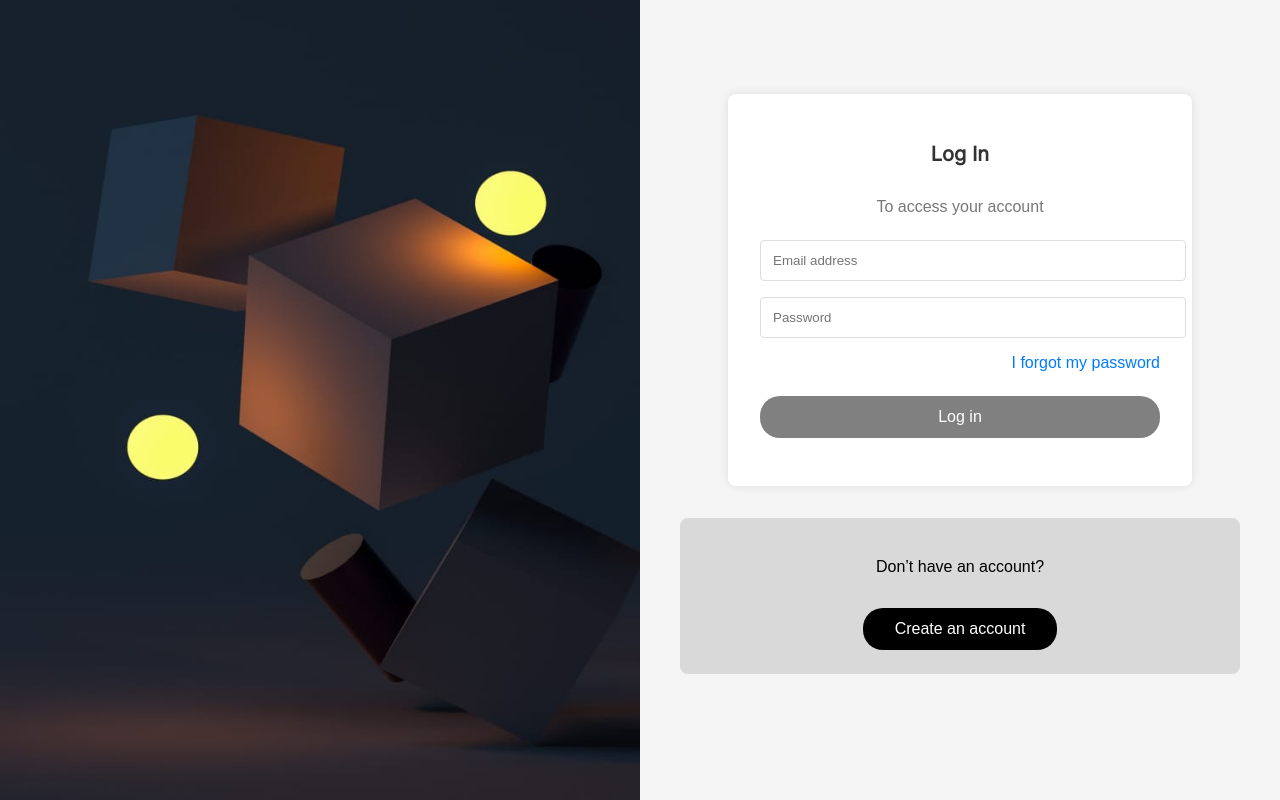
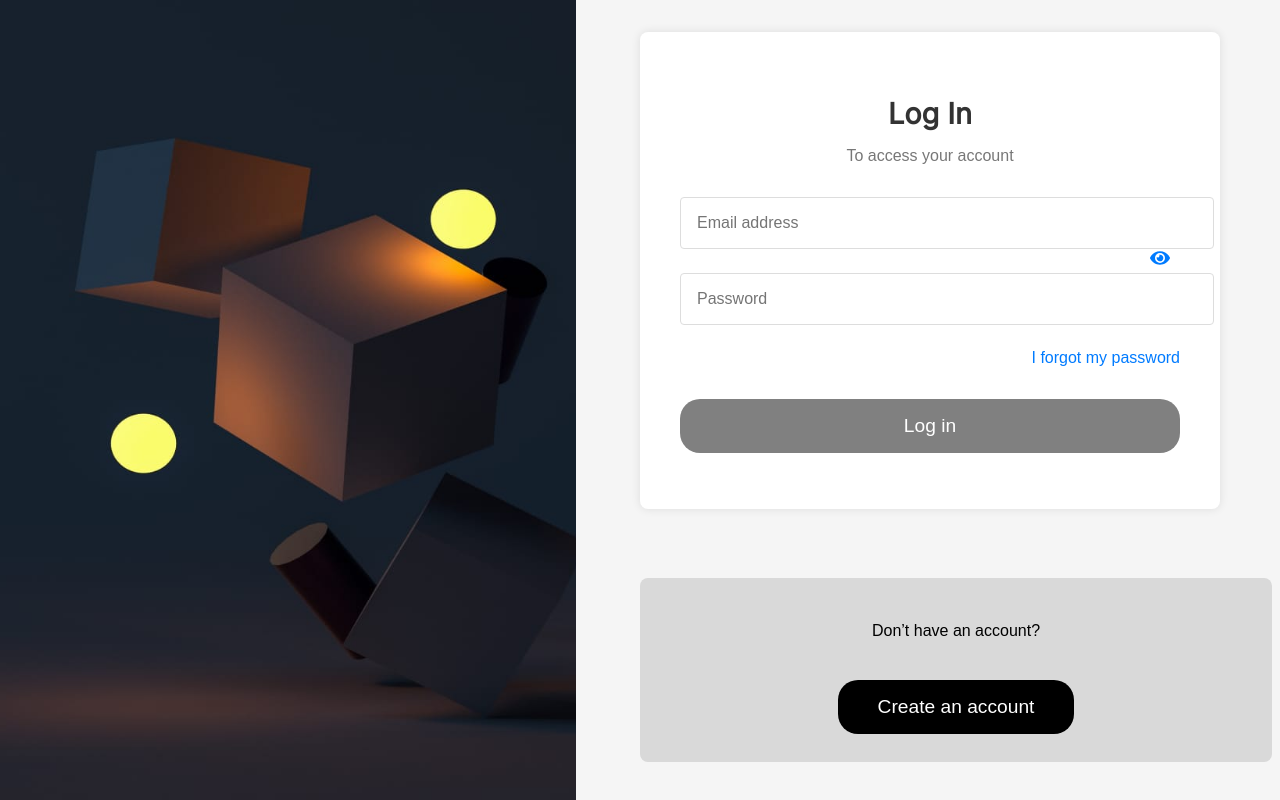
Before and after one commit to shem958/erp_frontend, a React (Create React App) app: page / in a window 1280 px wide. Built offline with nearby package versions, Linux system fonts and the light colour scheme.

Commit message:
adjusted login container and create account container

```diff
--- a/src/Login.css
+++ b/src/Login.css
@@ -4,13 +4,12 @@ html, body {
   padding: 0;
   font-family: Arial, sans-serif;
 }
+
 .login-container {
   display: flex;
   height: 100vh;
   overflow: hidden;
 }
-
-
 
 .login-image {
   flex: 1;
@@ -26,81 +25,112 @@ html, body {
   align-items: center;
   background-color: #f5f5f5;
   height: 100%;
+  padding: 2rem 4rem; /* Added padding for better alignment */
 }
 
 .login-form {
   width: 100%;
-  max-width: 400px;
+  max-width: 500px; /* Increased max-width for a larger form */
   background: white;
-  padding: 2rem;
+  padding: 2.5rem; /* Increased padding for better spacing */
   border-radius: 8px;
   box-shadow: 0 0 10px rgba(0, 0, 0, 0.1);
-  display: flex;
-  flex-direction: column;
-  justify-content: center;
+  margin: 0 auto;
 }
+
 .login-form h2 {
   margin-bottom: 1rem;
   font-weight: bold;
   text-align: center;
+  font-size: 1.8rem; /* Increased font size for better visibility */
 }
 
 .login-form p {
-  margin-bottom: 1.5rem;
+  margin-bottom: 2rem; /* Increased margin-bottom for better spacing */
   color: #777;
   text-align: center;
+  font-size: 1rem;
 }
 
 .login-form input {
   width: 100%;
-  padding: 0.75rem;
-  margin-bottom: 1rem;
+  padding: 1rem; /* Increased padding for better visibility */
+  margin-bottom: 1.5rem; /* Increased margin-bottom for better spacing */
   border: 1px solid #ddd;
   border-radius: 4px;
+  font-size: 1rem;
+}
+.password-container {
+  position: relative;
+  width: 100%;
+}
+.password-container .toggle-password-icon {
+  position: absolute;
+  top: -25px;
+  right: 10px;
+  cursor: pointer;
+  font-size: 1.25rem;
+  color: #007bff;
 }
 
+.password-container .toggle-password-icon:hover {
+  color: #0056b3;
+}
 .login-form .forgot-password {
   display: block;
-  margin-bottom: 1.5rem;
+  margin-bottom: 2rem; /* Increased margin-bottom for better spacing */
   text-align: right;
   color: #007bff;
   text-decoration: none;
+  font-size: 1rem;
 }
+
+.login-form .forgot-password:hover {
+  text-decoration: underline;
+}
+
 .login-form button {
   width: 100%;
-  padding: 0.75rem;
+  padding: 1rem; /* Increased padding for better visibility */
   border: none;
   border-radius: 20px;
   cursor: pointer;
-  font-size: 1rem;
+  font-size: 1.2rem; /* Increased font size for better visibility */
   transition: background-color 0.3s ease;
   margin-bottom: 1rem;
-}
-
-.login-form .login-button {
-  background-color: #808080; /* Grey color for login button */
+  background-color: #808080;
   color: white;
 }
 
 .login-form .login-button:hover {
-  background-color: #666666; /* Darker grey on hover */
+  background-color: #666666;
 }
+
 .create-account-container {
-  width: 80%;
-  text-align: center;
+  display: flex;
+  flex-direction: column;
+  justify-content: center;
+  align-items: center;
+  width: 100%;
   background-color: #d9d9d9;
-  padding: 1.5rem;
+  padding: 1.75rem; /* Added padding for better spacing */
   border-radius: 8px;
-  margin: 2rem auto;
+  margin: auto;
 }
+
+.create-account-container p {
+  margin-bottom: 1.5rem; /* Increased margin-bottom for better spacing */
+  font-size: 1rem;
+}
+
 .create-account-button {
   background-color: #000;
   color: white;
   border: none;
   border-radius: 20px;
-  padding: 0.75rem 2rem;
+  padding: 1rem 2.5rem; /* Increased padding for better visibility */
   cursor: pointer;
-  font-size: 1rem;
+  font-size: 1.2rem; /* Increased font size for better visibility */
   transition: background-color 0.3s ease;
   margin-top: 1rem;
 }
--- a/src/Login.js
+++ b/src/Login.js
@@ -1,5 +1,6 @@
 import React, { useState } from "react";
 import { useNavigate } from "react-router-dom";
+import { FaEye, FaEyeSlash } from "react-icons/fa"; // Importing the icons
 import "./Login.css";
 /*
 > Use navigate : A hook from 'react-router-dom' used for navigation between routes
@@ -10,6 +11,7 @@ const Login = () => {
   // email - A state variable used to hold the user's email input
   const [password, setPassword] = useState("");
   // password -  A state variable to hold the user's password
+  const [showPassword, setShowPassword] = useState(false); // State to track if password is shown
   const navigate = useNavigate();
   // navigate - A function used to programmatically navigate to a different route within the application
 
@@ -43,12 +45,20 @@ const Login = () => {
             value={email}
             onChange={(e) => setEmail(e.target.value)}
           />
-          <input
-            type="password"
-            placeholder="Password"
-            value={password}
-            onChange={(e) => setPassword(e.target.value)}
-          />
+          <div className="password-container">
+            <input
+              type={showPassword ? "text" : "password"} // Toggle password visibility
+              placeholder="Password"
+              value={password}
+              onChange={(e) => setPassword(e.target.value)}
+            />
+            <div
+              className="toggle-password-icon"
+              onClick={() => setShowPassword(!showPassword)}
+            >
+              {showPassword ? <FaEyeSlash /> : <FaEye />}
+            </div>
+          </div>
           <a href="#forgot-password" className="forgot-password">
             I forgot my password
           </a>
```
